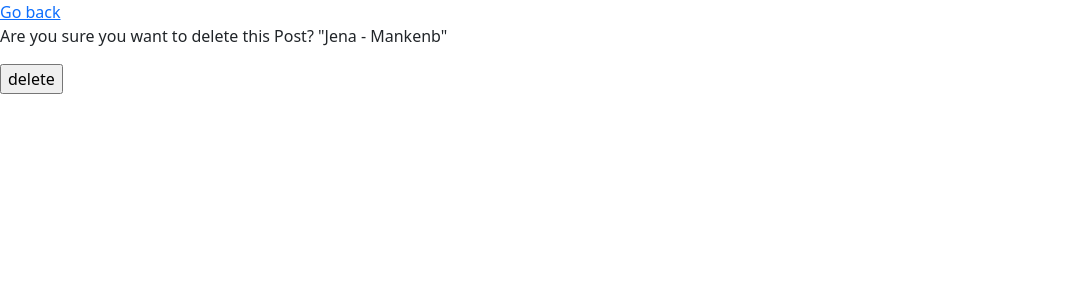
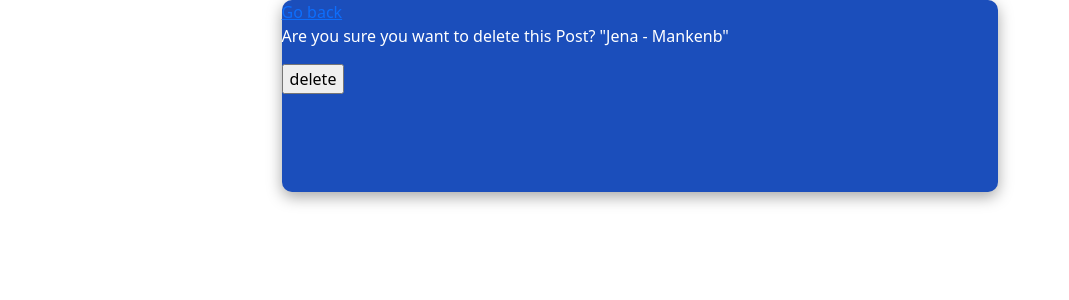
Before and after one commit to FionaButtig/LandratsamtFG, a Django app: page /task-delete/1 in a window 1280 px wide. Shown: the top 300 px of the page, without its empty margins (0-1069 px from the left). Run offline with Django 3.2, Linux system fonts and the light colour scheme; a user stored in the database is signed in; data comes from the database, SQL or seed files in the repository; both versions use the stored data as it was after the commit.

Commit message:
small style additions

```diff
--- a/base/static/css/_conf_del.scss
+++ b/base/static/css/_conf_del.scss
@@ -1,4 +1,10 @@
 #conf_del_main_div{
-    background-color: white;
-    color: green;
+    background-color: $saturated-blue;
+    color: white;
+    justify-content: center;
+    border-radius: 10px;
+    width: 56%;
+    height: 24%;
+    margin: auto;
+    box-shadow: rgba(0, 0, 0, 0.35) 0px 5px 15px;
 }
--- a/base/static/css/_login.scss
+++ b/base/static/css/_login.scss
@@ -1,5 +1,6 @@
+
 #login_main_div{
-    background-color: rgb(83, 117, 191);
+    background-image: linear-gradient(to right,$saturated-blue, $dark-blue,);
     position: relative;
     top: 16%;
     justify-content: center;
@@ -41,7 +42,7 @@
 .login_submit_btn{
     margin-top: 20px;
     margin-bottom: 20px;
-    background-color: rgb(83, 117, 191);
+    background-image: linear-gradient($saturated-blue, $dark-blue,);
     border: solid 2px white;
     border-radius: 10px;
     color: white;
--- a/base/static/css/style.css
+++ b/base/static/css/style.css
@@ -1,5 +1,6 @@
 #login_main_div {
-  background-color: #5375bf;
+  background-image: -webkit-gradient(linear, left top, right top, from(#1b4ebb), to(#1f418b));
+  background-image: linear-gradient(to right, #1b4ebb, #1f418b);
   position: relative;
   top: 16%;
   -webkit-box-pack: center;
@@ -40,7 +41,8 @@
 .login_submit_btn {
   margin-top: 20px;
   margin-bottom: 20px;
-  background-color: #5375bf;
+  background-image: -webkit-gradient(linear, left top, left bottom, from(#1b4ebb), to(#1f418b));
+  background-image: linear-gradient(#1b4ebb, #1f418b);
   border: solid 2px white;
   border-radius: 10px;
   color: white;
@@ -53,8 +55,17 @@
 }
 
 #conf_del_main_div {
-  background-color: white;
-  color: green;
+  background-color: #1b4ebb;
+  color: white;
+  -webkit-box-pack: center;
+      -ms-flex-pack: center;
+          justify-content: center;
+  border-radius: 10px;
+  width: 56%;
+  height: 24%;
+  margin: auto;
+  -webkit-box-shadow: rgba(0, 0, 0, 0.35) 0px 5px 15px;
+          box-shadow: rgba(0, 0, 0, 0.35) 0px 5px 15px;
 }
 
 #post_main_div {
--- a/base/static/css/style.scss
+++ b/base/static/css/style.scss
@@ -1,4 +1,8 @@
+$dark-blue: rgb(31, 65, 139);
+$saturated-blue: rgb(27, 78, 187);
+
 @import "login", "register", "conf_del", "post_form", "post_list" ;
+
 
 body{
     width: 100vw;
--- a/base/templates/base/task_confirm_delete.html
+++ b/base/templates/base/task_confirm_delete.html
@@ -1,6 +1,6 @@
 {% extends 'base/main.html' %}
 {% block content %}
-<div id="center" id="conf_del_main_div">
+<div id="conf_del_main_div">
     <a href="{% url 'tasks' %}">Go back</a>
     <form action="" method="POST">
         {% csrf_token %}
--- a/base/templates/base/task_form.html
+++ b/base/templates/base/task_form.html
@@ -1,7 +1,7 @@
 {% extends 'base/main.html' %}
 {% block content %}
 
-<div id="center" id="post_main_div">
+<div id="post_main_div">
     <h3>Fahrplan Form</h3>
 
     <!--back link-->
```
Also changed, not shown: db.sqlite3, 1 other file.
